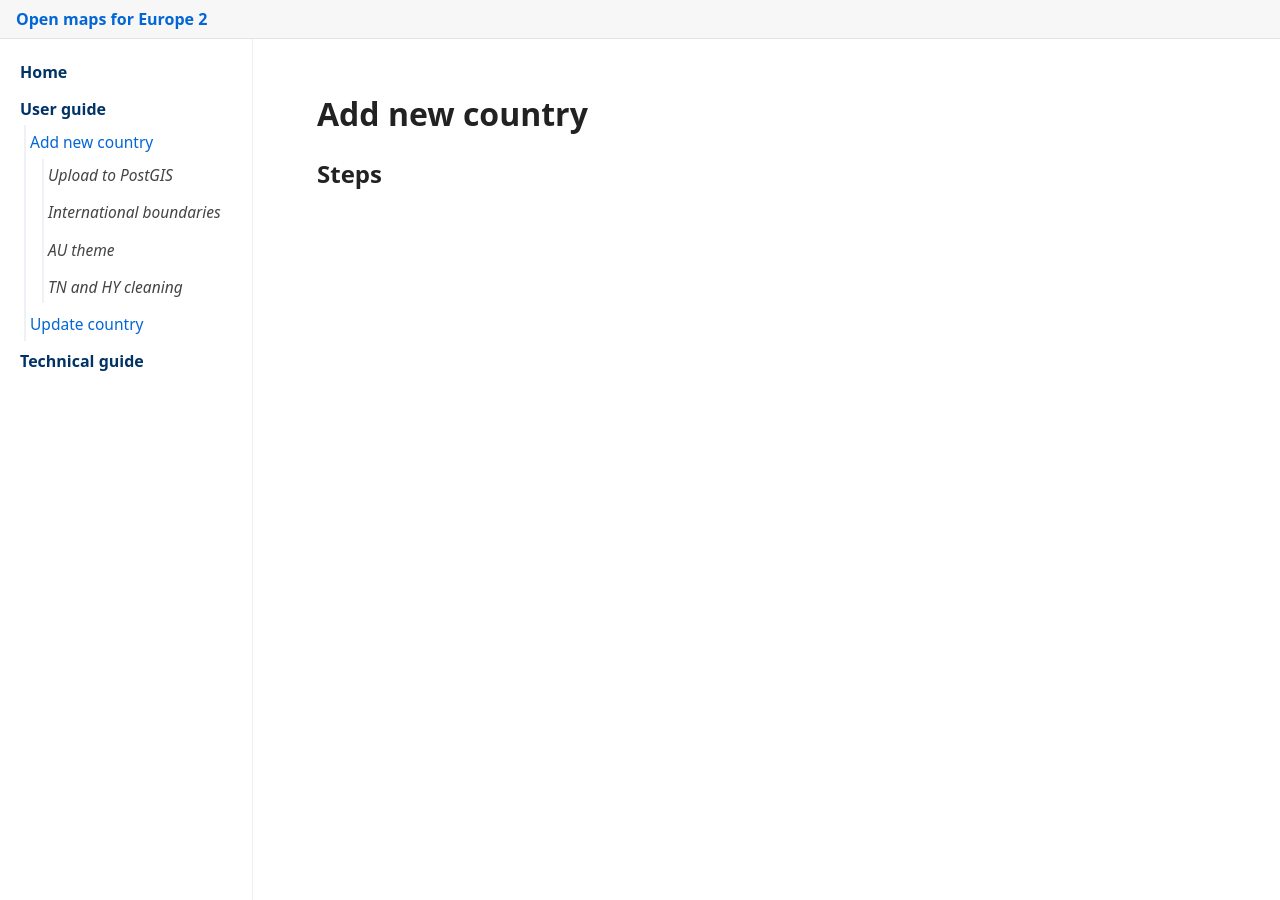
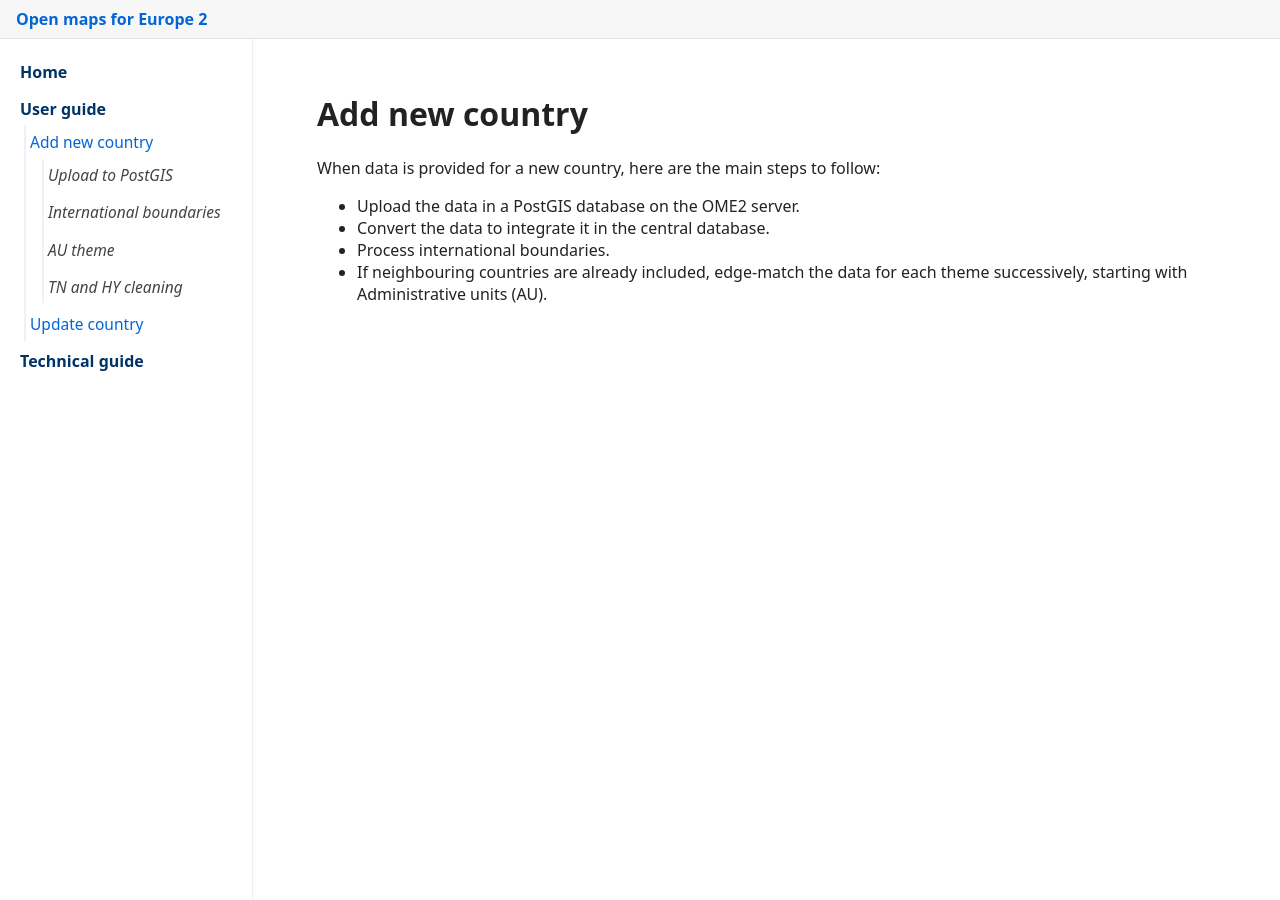
Before and after one commit to openmapsforeurope2/ome2-dev, a Jekyll site: the page built from docs/user_guide/new_country/0_new_country.md, in a window 1280 px wide and 900 px high. Built offline with Jekyll 4.4.1, drawn with Linux system fonts in a browser that asks for light colours; our own code applies the rules of GitHub Pages for plain Markdown files.

Commit message:
Enhance new country addition instructions
Added detailed steps for adding a new country.

```diff
--- a/docs/user_guide/new_country/0_new_country.md
+++ b/docs/user_guide/new_country/0_new_country.md
@@ -1,3 +1,7 @@
 # Add new country
 
-## Steps
+When data is provided for a new country, here are the main steps to follow:
+* Upload the data in a PostGIS database on the OME2 server.
+* Convert the data to integrate it in the central database.
+* Process international boundaries.
+* If neighbouring countries are already included, edge-match the data for each theme successively, starting with Administrative units (AU).
```
